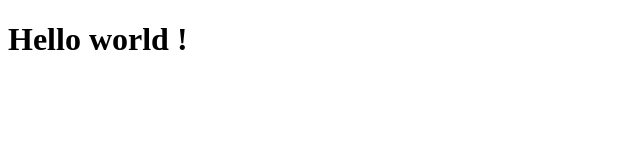
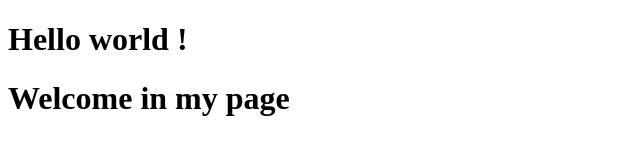
Before and after one commit to dannielkasonga-eng/site-portfolio, a plain HTML site: page Index.html in a window 1280 px wide. Shown: the whole page, without its empty margins (0-640 px from the left). Drawn offline with Linux system fonts and the light colour scheme.

Commit message:
Add welcome heading to Index.html

```diff
--- a/Index.html
+++ b/Index.html
@@ -7,5 +7,6 @@
     </head>
     <body>
         <h1>Hello world !</h1>
+        <h1>Welcome in my page</h1>
     </body>
 </html>
```
